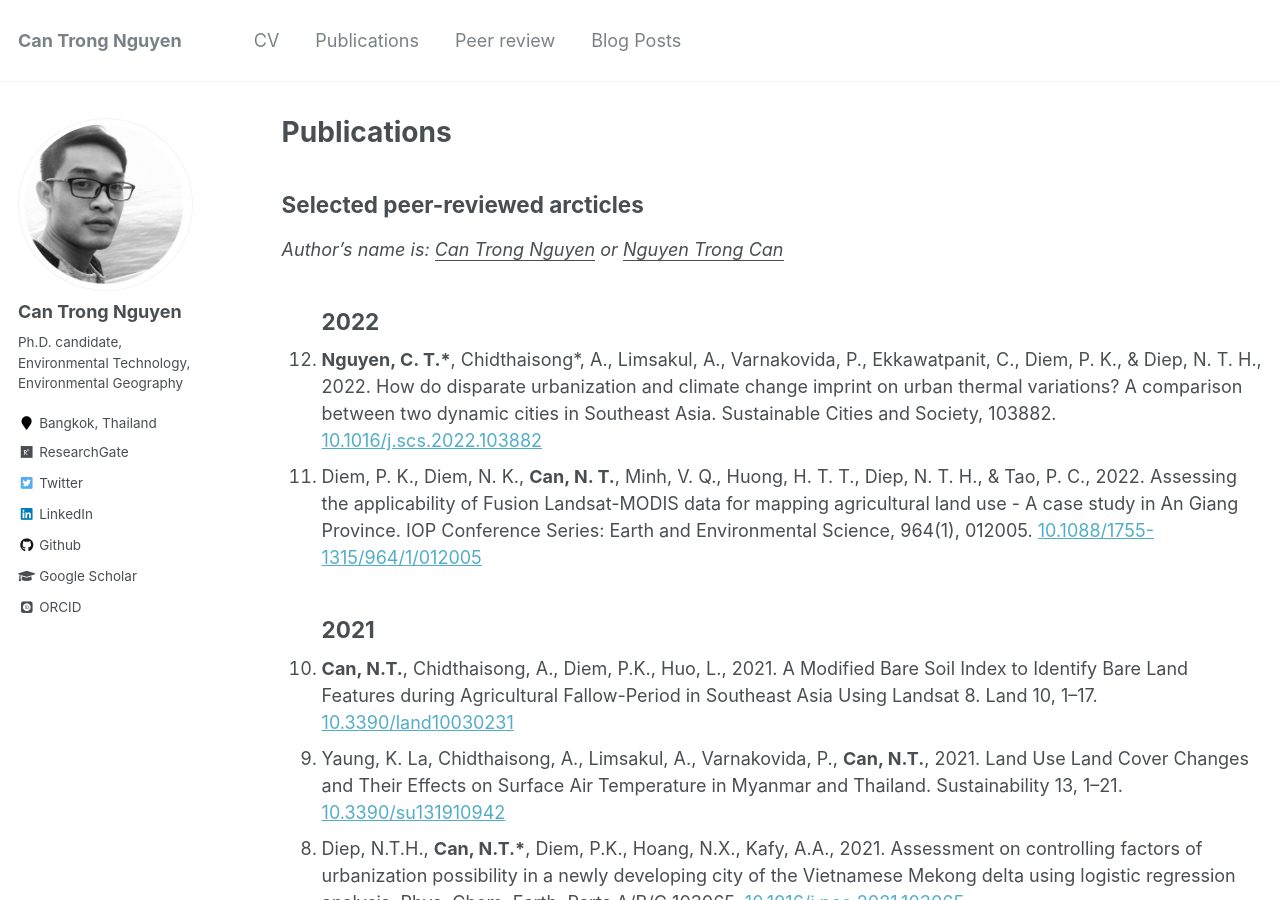
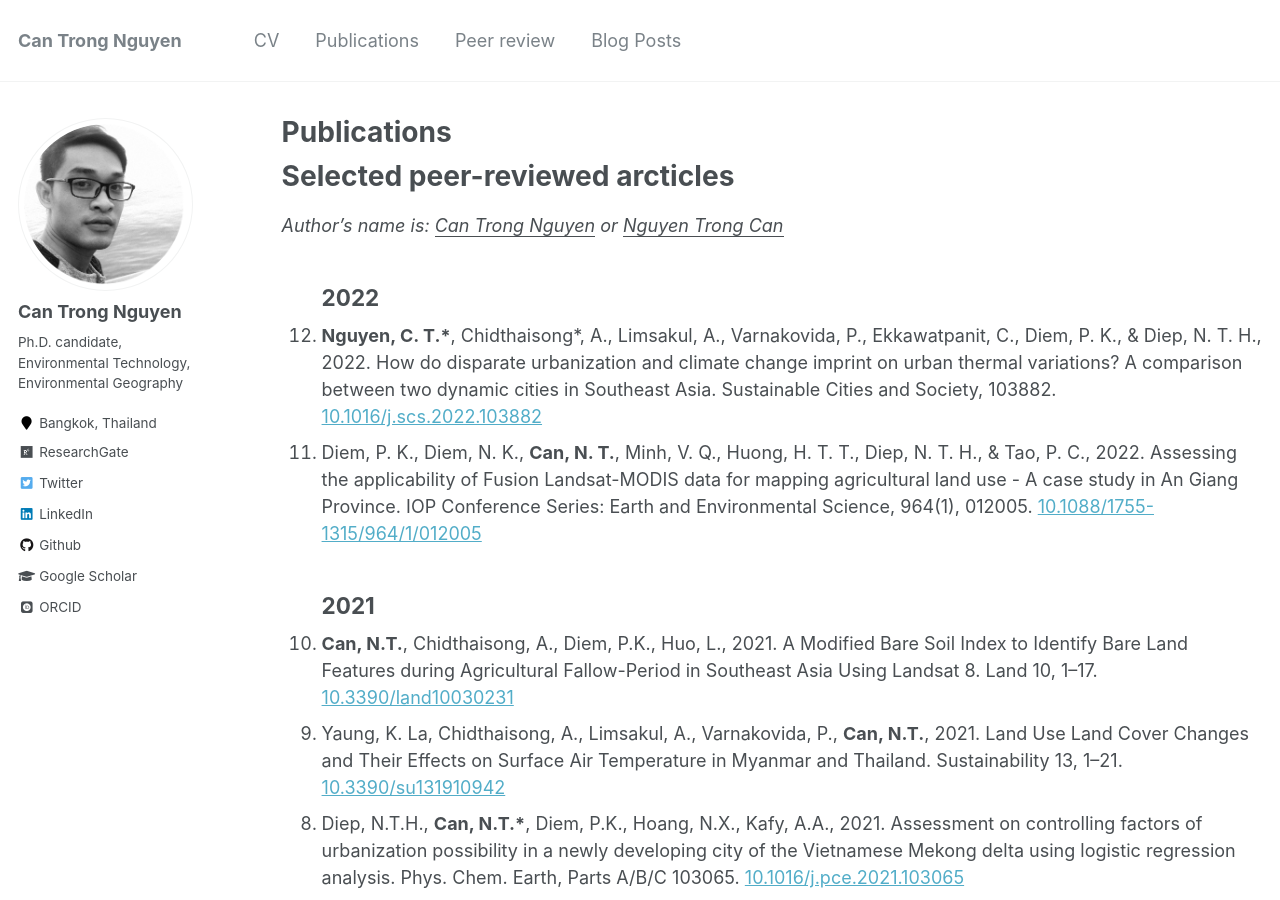
Before and after one commit to canng/oldsite, a Jekyll site: the page built from _pages/publications_list.md, in a window 1280 px wide and 900 px high. Built offline with Jekyll 4.4.1, drawn with Linux system fonts in a browser that asks for light colours; some web fonts are replaced.

```diff
--- a/_pages/publications_list.md
+++ b/_pages/publications_list.md
@@ -5,7 +5,7 @@ permalink: /publications_list/
 author_profile: true
 ---
 
-## Selected peer-reviewed arcticles
+# Selected peer-reviewed arcticles
 <i>
 Author's name is: <u>Can Trong Nguyen</u> or <u>Nguyen Trong Can </u>
 </i>
@@ -46,7 +46,7 @@ Author's name is: <u>Can Trong Nguyen</u> or <u>Nguyen Trong Can </u>
 
 <hr>
 
-## Conference presentations
+# Conference presentations
 
 <ol reversed>
 
```
